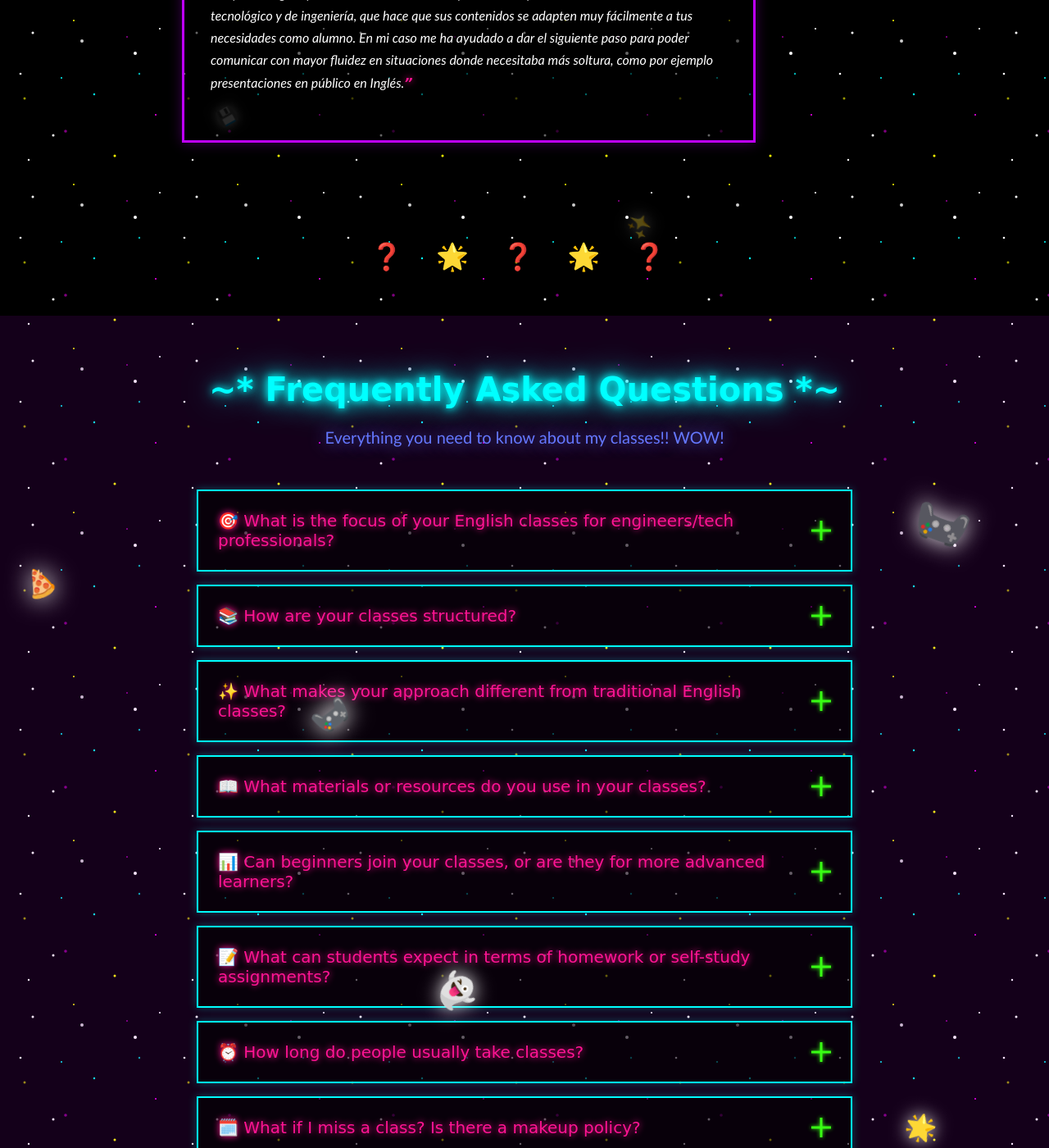
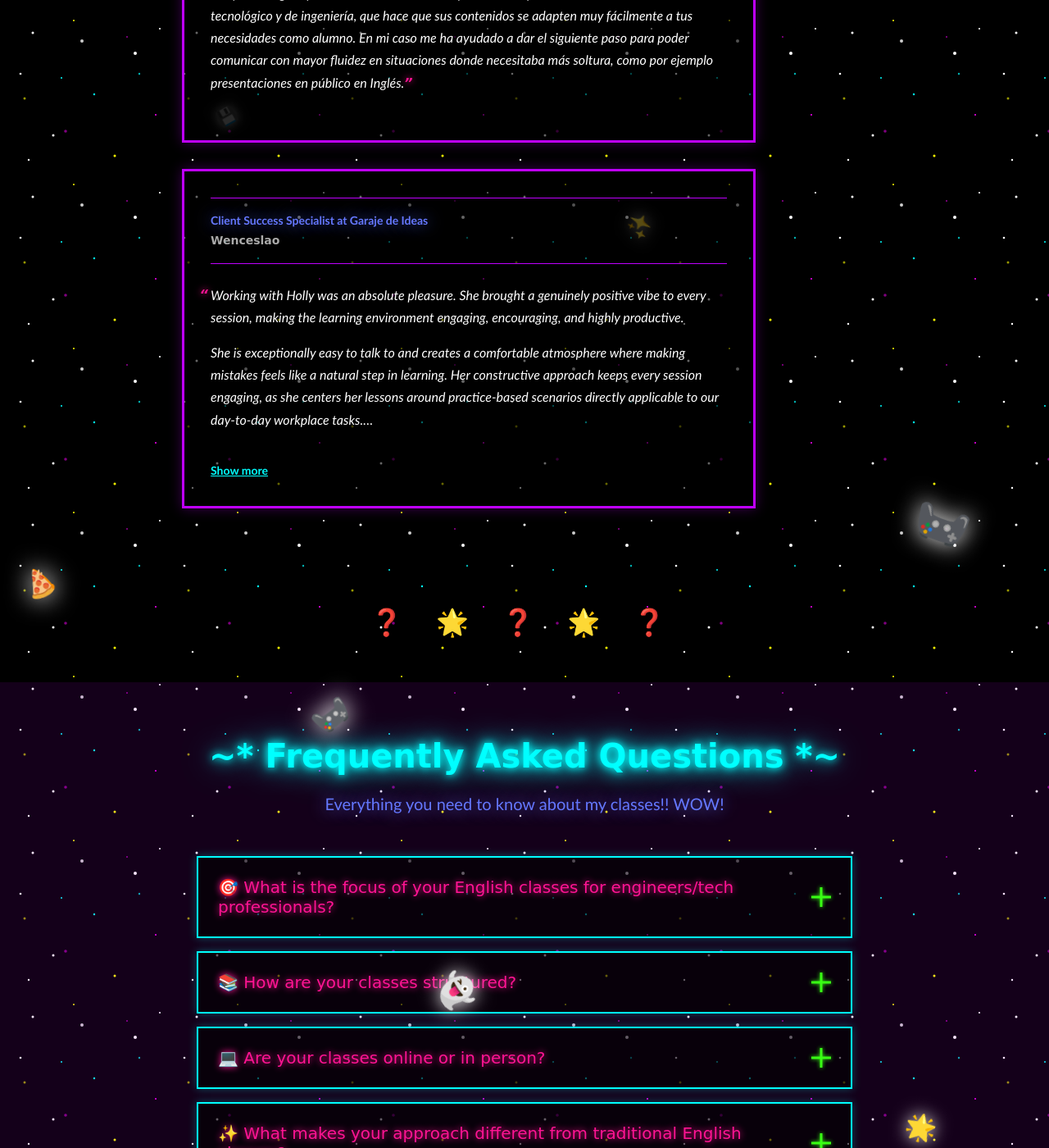
Before and after one commit to nahumgarcia/holly_web, a Jekyll site: the page built from fun/index.html, in a window 1280 px wide and 1400 px high, scrolled down 6070 px. Shown: the whole window at 82% size. Built offline with Jekyll 4.4.1, drawn with Linux system fonts in a browser that asks for light colours.

Commit message:
Add a new testimonial, llms.txt/robots.txt, and structured data for AI/search visibility
- Add Wenceslao Sanchez Ramos's testimonial (Client Success Specialist,
  Garaje de Ideas)
- Add llms.txt summarizing the business, pricing, and key pages for LLM
  consumption
- Add robots.txt explicitly allowing all crawlers and pointing to the
  existing sitemap.xml (jekyll-sitemap was already enabled but nothing
  referenced it)
- Add a new FAQ entry clarifying that all classes are 100% online, in
  both the formal and fun skins
- Add JSON-LD structured data on the homepage (Person, Service with real
  pricing offers, FAQPage with all 14 Q&As, and Review for each
  testimonial) so AI answer engines and search can cite concrete facts
  instead of just crawling prose. Deliberately no AggregateRating/star
  rating, since no real rating system exists on the site.

Co-Authored-By: Claude Sonnet 5 <noreply@anthropic.com>

```diff
--- a/_data/content.yml
+++ b/_data/content.yml
@@ -91,6 +91,10 @@ services:
       Because the classes focus on fluency, if you make a mistake that doesn't interfere with the meaning of what you say, I don't interrupt you to make a correction. At the end of the class, we take some time to review those mistakes so that you can make notes and study them.
 
       I also like to make some time for small talk to learn about your interests and passions.
+
+  online:
+    question: "Are your classes online or in person?"
+    answer: "All classes are 100% online via video call, so you can join from wherever you or your team are based."
 
   different:
     question: "What makes your approach different from traditional English classes?"
@@ -203,6 +207,15 @@ testimonials:
       name: "Jorge"
       role: "Director, Office of the CISO"
       company: "Google"
+    - quote: |
+        Working with Holly was an absolute pleasure. She brought a genuinely positive vibe to every session, making the learning environment engaging, encouraging, and highly productive.
+
+        She is exceptionally easy to talk to and creates a comfortable atmosphere where making mistakes feels like a natural step in learning. Her constructive approach keeps every session engaging, as she centers her lessons around practice-based scenarios directly applicable to our day-to-day workplace tasks.
+
+        She is a one of a kind professional. Any team or student would be fortunate to work with her.
+      name: "Wenceslao"
+      role: "Client Success Specialist"
+      company: "Garaje de Ideas"
 
 # Student Stories
 stories:
--- a/_layouts/formal.html
+++ b/_layouts/formal.html
@@ -18,6 +18,10 @@
   <link rel="stylesheet" href="{{ '/assets/css/formal.css' | relative_url }}">
 
   {% seo %}
+
+  {% if page.url == "/" %}
+    {% include formal/structured-data.html %}
+  {% endif %}
 </head>
 <body>
   {% include formal/header.html %}
--- a/fun/index.html
+++ b/fun/index.html
@@ -207,6 +207,16 @@ permalink: /fun/
         </button>
         <div class="faq-answer">
           {{ site.data.content.services.structure.answer | markdownify }}
+        </div>
+      </div>
+
+      <div class="faq-item">
+        <button class="faq-question" aria-expanded="false" onclick="toggleFaq(this)">
+          <span>💻 {{ site.data.content.services.online.question }}</span>
+          <span class="faq-icon"></span>
+        </button>
+        <div class="faq-answer">
+          {{ site.data.content.services.online.answer | markdownify }}
         </div>
       </div>
 
--- /dev/null
+++ b/robots.txt
@@ -0,0 +1,4 @@
+User-agent: *
+Allow: /
+
+Sitemap: https://speakwithholly.com/sitemap.xml
```
Also changed, not shown: _includes/formal/structured-data.html (added, +103 -0 lines), index.html (+10 -0 lines), llms.txt (added, +25 -0 lines).
